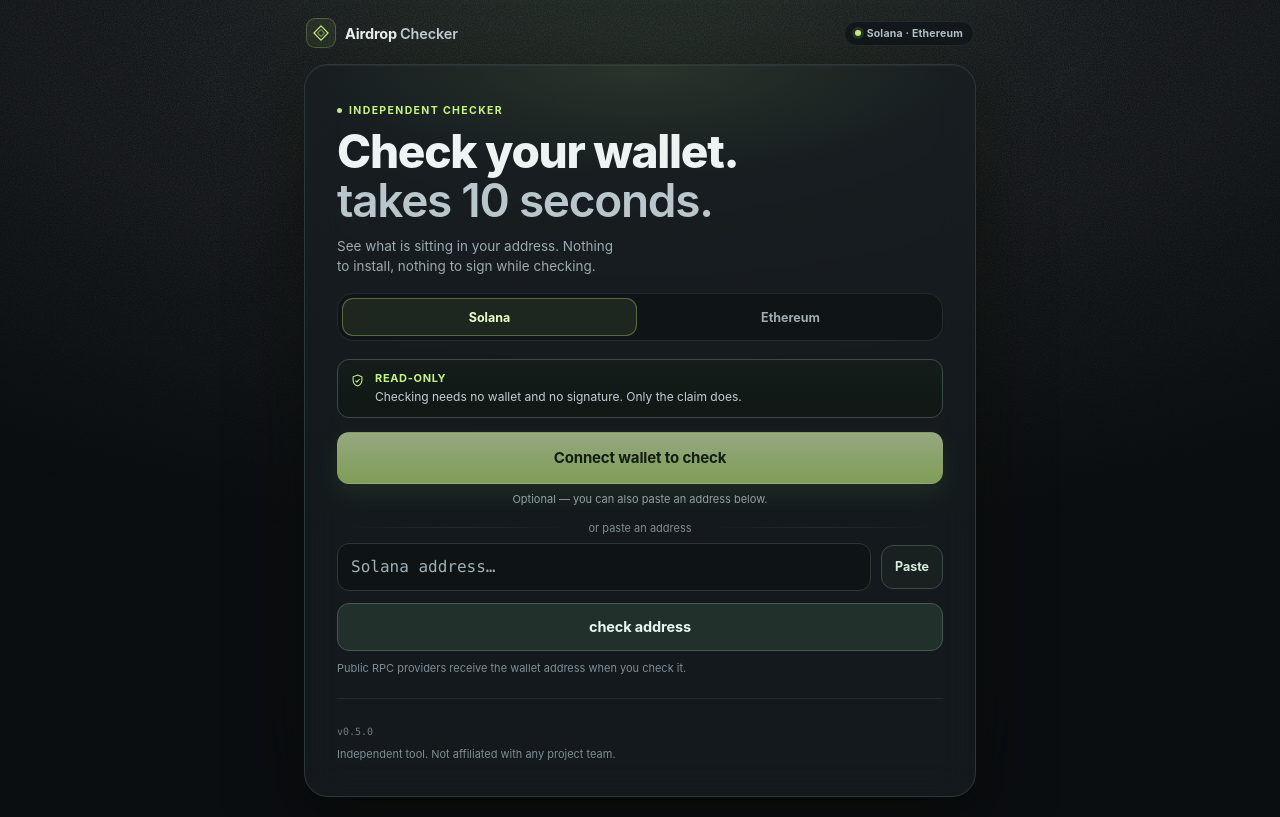
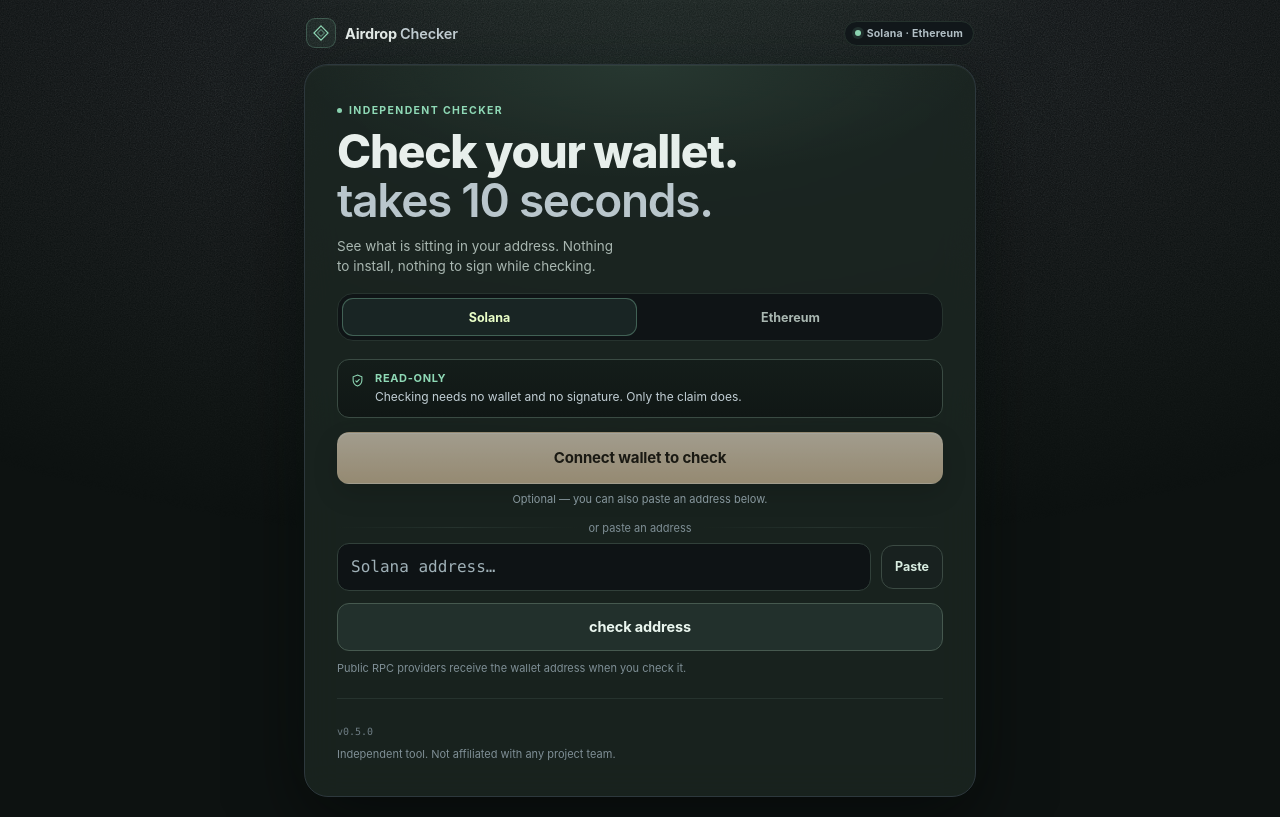
Before and after one commit to Erich000/airdrop-checker, a plain HTML site: page index.html in a window 1280 px wide. Drawn offline with Linux system fonts and the light colour scheme; no server answers.

Commit message:
ui: palette A (calm) on codex base

```diff
--- a/style.css
+++ b/style.css
@@ -1,17 +1,17 @@
 /* Airdrop Checker — visual layer v0.5 */
 :root {
   color-scheme: dark;
-  --bg: #0b0e10;
-  --bg-soft: #101417;
-  --card: rgba(23, 29, 33, .78);
-  --card-solid: #141a1e;
-  --line: #2b353a;
-  --line-soft: #222b30;
-  --ink: #eef3f4;
-  --muted: #9dabb2;
-  --accent: #c7f284;
-  --accent-dim: #9fc766;
-  --danger: #ffaaa5;
+  --bg: #0d1211;
+  --bg-soft: #131b18;
+  --card: rgba(28, 38, 34, .82);
+  --card-solid: #1b2622;
+  --line: #31403a;
+  --line-soft: #26332e;
+  --ink: #e8efec;
+  --muted: #a9b7b1;
+  --accent: #8fd9b6;
+  --accent-dim: #6fb897;
+  --danger: #e2a08e;
   --mono: ui-monospace, "SF Mono", SFMono-Regular, Menlo, Consolas, monospace;
   --sans: -apple-system, BlinkMacSystemFont, "Segoe UI", "Helvetica Neue", sans-serif;
   --r-xs: 9px;
@@ -60,7 +60,7 @@ body {
   content: "";
   position: absolute;
   inset: 0;
-  background: radial-gradient(52% 38% at 50% 8%, #c7f28414, transparent 70%);
+  background: radial-gradient(52% 38% at 50% 8%, #8fd9b614, transparent 70%);
 }
 
 .shell {
@@ -85,9 +85,9 @@ body {
   place-items: center;
   width: 30px;
   height: 30px;
-  border: 1px solid #c7f28440;
+  border: 1px solid #8fd9b640;
   border-radius: 9px;
-  background: #c7f28412;
+  background: #8fd9b612;
   color: var(--accent);
 }
 .brand-name {
@@ -116,7 +116,7 @@ body {
   height: 6px;
   border-radius: 50%;
   background: var(--accent);
-  box-shadow: 0 0 0 3px #c7f2841f;
+  box-shadow: 0 0 0 3px #8fd9b61f;
 }
 
 /* card */
@@ -133,7 +133,7 @@ body {
   box-shadow:
     0 1px 0 #ffffff0d inset,
     0 24px 70px #00000080,
-    0 0 90px #c7f28408;
+    0 0 90px #8fd9b608;
   animation: rise .42s var(--ease) both;
 }
 .card-glow {
@@ -141,7 +141,7 @@ body {
   inset: -1px -1px auto;
   height: 160px;
   pointer-events: none;
-  background: radial-gradient(70% 100% at 50% 0%, #c7f2841a, transparent 72%);
+  background: radial-gradient(70% 100% at 50% 0%, #8fd9b61a, transparent 72%);
 }
 @keyframes rise {
   from { opacity: 0; transform: translateY(12px) scale(.995); }
@@ -209,8 +209,8 @@ h2 { font-size: 15px; line-height: 1.4; }
   transition: background .16s var(--ease), color .16s var(--ease), border-color .16s var(--ease);
 }
 .chain-tab[aria-selected="true"] {
-  border-color: #c7f28455;
-  background: #c7f28416;
+  border-color: #8fd9b655;
+  background: #8fd9b616;
   color: #eaffc8;
 }
 
@@ -253,9 +253,9 @@ input {
   transition: border-color .18s var(--ease), box-shadow .18s var(--ease), background .18s var(--ease);
 }
 input::placeholder { color: #9fb0b7; }
-input:focus { border-color: #c7f28466; background: #101719; box-shadow: 0 0 0 4px #c7f28412; }
-input[aria-invalid="true"] { border-color: #f2908b; }
-input[aria-invalid="true"]:focus { box-shadow: 0 0 0 4px #f2908b18; }
+input:focus { border-color: #8fd9b666; background: #101719; box-shadow: 0 0 0 4px #8fd9b612; }
+input[aria-invalid="true"] { border-color: #e2a08e; }
+input[aria-invalid="true"]:focus { box-shadow: 0 0 0 4px #e2a08e18; }
 
 :focus-visible { outline: 2px solid var(--accent); outline-offset: 2px; border-radius: 6px; }
 
@@ -277,9 +277,9 @@ button {
 .button:active { transform: translateY(1px) scale(.994); }
 .primary {
   border-color: transparent;
-  background: linear-gradient(#e6ffbd, #c3ef7e);
-  color: #12200f;
-  box-shadow: 0 10px 26px #c7f28424, 0 1px 0 #ffffff55 inset;
+  background: linear-gradient(#f6e8d2, #e2caa6);
+  color: #1b150d;
+  box-shadow: 0 10px 26px #00000040, 0 1px 0 #ffffff88 inset;
 }
 .primary:hover { filter: brightness(1.04); }
 .secondary {
@@ -417,7 +417,7 @@ button {
   align-self: center;
   padding: 5px 9px;
   border-radius: 100px;
-  background: #c7f28414;
+  background: #8fd9b614;
   color: #cfe9a8;
   font: 700 9.5px var(--sans);
   letter-spacing: .12em;
@@ -442,9 +442,9 @@ button {
   align-items: center;
   gap: 6px;
   padding: 4px 9px;
-  border: 1px solid #c7f28445;
+  border: 1px solid #8fd9b645;
   border-radius: 100px;
-  background: #c7f2840f;
+  background: #8fd9b60f;
   color: #dfffb2;
   font-size: 11px;
   font-weight: 700;
@@ -489,7 +489,7 @@ button {
   line-height: 1;
   letter-spacing: -.045em;
   color: #f3ffdd;
-  text-shadow: 0 0 34px #c7f28426;
+  text-shadow: 0 0 34px #8fd9b626;
 }
 .reward span + span { font-size: 12.5px; font-weight: 750; color: var(--accent); }
 .estimate { margin-top: 6px; font-size: 12.5px; color: var(--muted); }
@@ -589,9 +589,9 @@ button {
   min-height: 54px;
   font-size: 15.5px;
   border-color: transparent;
-  background: linear-gradient(#dcffa8, #bce97a);
-  color: #101a0d;
-  box-shadow: 0 12px 34px #c7f2842e, 0 1px 0 #ffffff66 inset;
+  background: linear-gradient(#f8ecd9, #e4cda9);
+  color: #1b150d;
+  box-shadow: 0 12px 34px #00000055, 0 1px 0 #ffffff99 inset;
   animation: breathe 2.9s ease-in-out infinite;
 }
 .claim-cta::after {
@@ -602,8 +602,8 @@ button {
 }
 .claim-cta:hover::after { transform: translateX(3px); }
 @keyframes breathe {
-  0%, 100% { box-shadow: 0 12px 34px #c7f28426, 0 0 0 0 #c7f28426; }
-  50% { box-shadow: 0 14px 40px #c7f2843d, 0 0 0 6px #c7f28400; }
+  0%, 100% { box-shadow: 0 12px 34px #00000040, 0 0 0 0 #e4cda940; }
+  50% { box-shadow: 0 14px 40px #00000055, 0 0 0 6px #e4cda900; }
 }
 .claim-cta.is-busy { animation-duration: 1.1s; }
 .claim-sub { margin-top: 9px; font-size: 12px; color: #b3c2c8; text-align: center; }
@@ -656,7 +656,7 @@ footer {
 }
 /* codex-ok */
 
-#balance-panel{position:relative} #balance-panel:has(.skeleton:not([hidden]))::before{content:"";position:absolute;left:0;right:0;top:-1px;height:2px;border-radius:2px;background:linear-gradient(90deg,transparent,#c7f284,transparent);background-size:50% 100%;background-repeat:no-repeat;animation:bar 1.1s linear infinite} @keyframes bar{from{background-position:-60% 0}to{background-position:160% 0}}
+#balance-panel{position:relative} #balance-panel:has(.skeleton:not([hidden]))::before{content:"";position:absolute;left:0;right:0;top:-1px;height:2px;border-radius:2px;background:linear-gradient(90deg,transparent,#8fd9b6,transparent);background-size:50% 100%;background-repeat:no-repeat;animation:bar 1.1s linear infinite} @keyframes bar{from{background-position:-60% 0}to{background-position:160% 0}}
 
 .results #allocation{animation:rise .34s var(--ease) .04s both}
 .results #balance-panel{animation:rise .34s var(--ease) .1s both}
```
